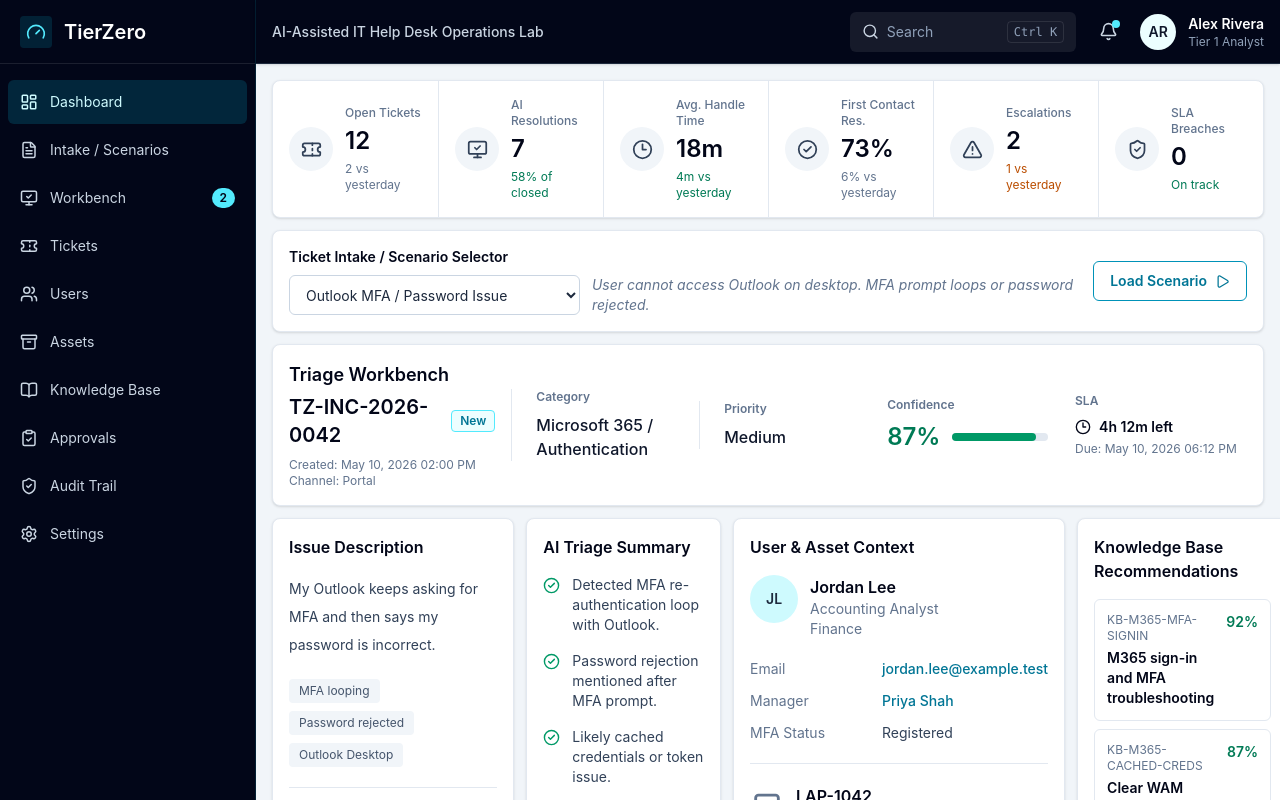
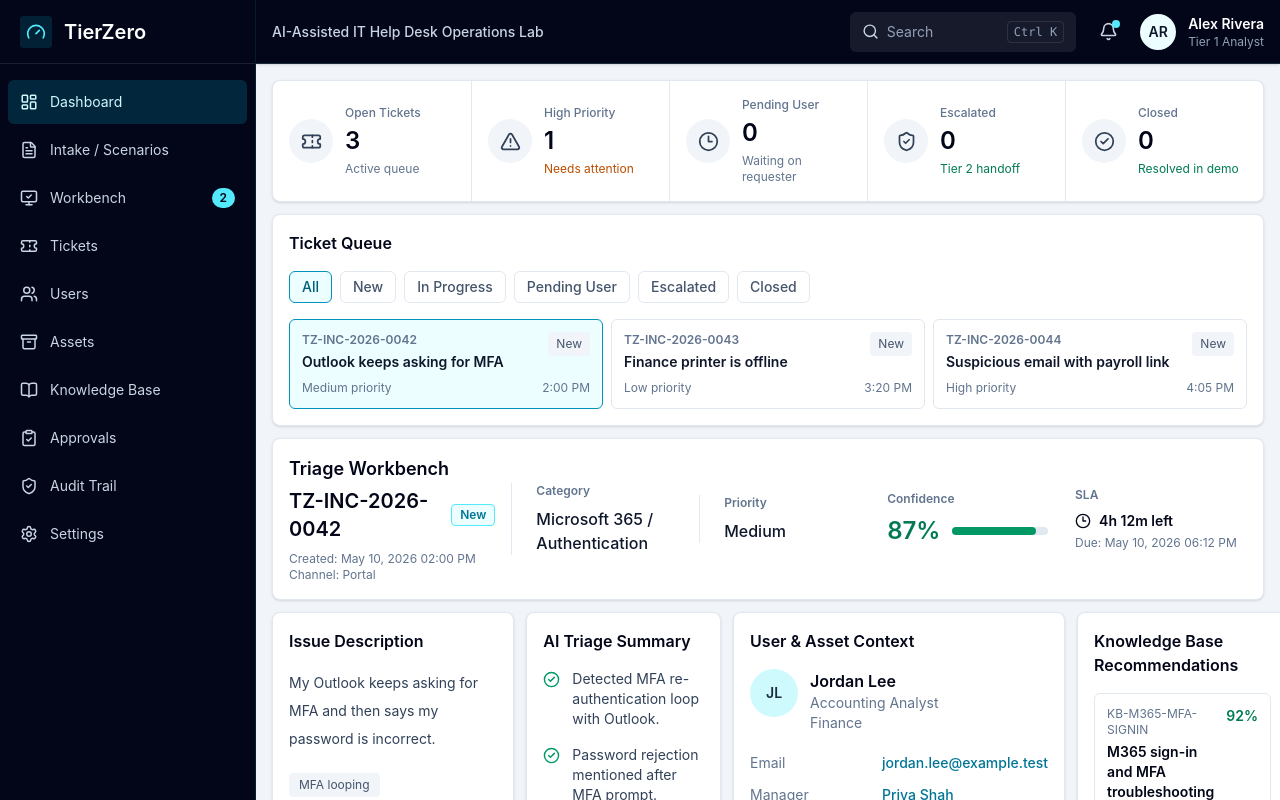
Before and after one commit to Rblea97/tierzero-helpdesk-lab, a React (Vite) app: page / in a window 1280 px wide. Shown: the top 800 px of the page. Built offline with nearby package versions, Linux system fonts and the light colour scheme.

Commit message:
feat: add interactive ticket queue

```diff
--- a/src/App.tsx
+++ b/src/App.tsx
@@ -6,23 +6,31 @@ import {
   PrimaryWorkbenchPanels,
   SecondaryWorkbenchPanels
 } from "./components/workbench/WorkbenchPanels";
-import { ScenarioSelector } from "./components/workbench/ScenarioSelector";
+import { TicketQueue } from "./components/workbench/TicketQueue";
 import { TriageHeader } from "./components/workbench/TriageHeader";
 import { sampleTickets } from "./data/mockData";
+import { getQueueMetrics, getVisibleTickets } from "./domain/queue";
 import { triageTicket } from "./domain/triage";
-import type { Ticket } from "./domain/types";
+import type { QueueFilter, Ticket } from "./domain/types";
 import { buildTimeline } from "./domain/workflow";
 import type { ApprovalState, NoteTab } from "./domain/workflow";
 
 export function App() {
+  const [tickets] = useState<Ticket[]>(sampleTickets);
   const [selectedTicketId, setSelectedTicketId] = useState(sampleTickets[0].id);
+  const [queueFilter, setQueueFilter] = useState<QueueFilter>("all");
   const [approvalState, setApprovalState] =
     useState<ApprovalState>("pending");
   const [activeNoteTab, setActiveNoteTab] = useState<NoteTab>("notes");
 
-  const ticket = sampleTickets.find(
+  const ticket = tickets.find(
     (candidate) => candidate.id === selectedTicketId
-  ) as Ticket;
+  ) ?? tickets[0];
+  const metrics = useMemo(() => getQueueMetrics(tickets), [tickets]);
+  const visibleTickets = useMemo(
+    () => getVisibleTickets(tickets, queueFilter),
+    [tickets, queueFilter]
+  );
   const recommendation = useMemo(() => triageTicket(ticket), [ticket]);
   const timeline = buildTimeline(ticket, approvalState);
 
@@ -34,8 +42,14 @@ export function App() {
 
   return (
     <AppShell>
-      <MetricStrip />
-      <ScenarioSelector onTicketChange={handleTicketChange} ticket={ticket} />
+      <MetricStrip metrics={metrics} />
+      <TicketQueue
+        filter={queueFilter}
+        onFilterChange={setQueueFilter}
+        onSelectTicket={handleTicketChange}
+        selectedTicketId={selectedTicketId}
+        tickets={visibleTickets}
+      />
       <TriageHeader recommendation={recommendation} ticket={ticket} />
       <PrimaryWorkbenchPanels
         recommendation={recommendation}
--- a/src/components/dashboard/MetricStrip.tsx
+++ b/src/components/dashboard/MetricStrip.tsx
@@ -1,9 +1,63 @@
-import { metrics } from "../../data/viewData";
+import {
+  AlertTriangle,
+  CheckCircle2,
+  Clock3,
+  ShieldCheck,
+  Ticket
+} from "lucide-react";
+import type { LucideIcon } from "lucide-react";
+import type { QueueMetrics } from "../../domain/types";
 
-export function MetricStrip() {
+interface MetricCard {
+  delta: string;
+  icon: LucideIcon;
+  label: string;
+  tone: "good" | "neutral" | "warn";
+  value: string;
+}
+
+export function MetricStrip({ metrics }: { metrics: QueueMetrics }) {
+  const metricCards: MetricCard[] = [
+    {
+      label: "Open Tickets",
+      value: metrics.openTickets.toString(),
+      delta: "Active queue",
+      icon: Ticket,
+      tone: "neutral"
+    },
+    {
+      label: "High Priority",
+      value: metrics.highPriority.toString(),
+      delta: "Needs attention",
+      icon: AlertTriangle,
+      tone: metrics.highPriority > 0 ? "warn" : "good"
+    },
+    {
+      label: "Pending User",
+      value: metrics.pendingUser.toString(),
+      delta: "Waiting on requester",
+      icon: Clock3,
+      tone: "neutral"
+    },
+    {
+      label: "Escalated",
+      value: metrics.escalated.toString(),
+      delta: "Tier 2 handoff",
+      icon: ShieldCheck,
+      tone: metrics.escalated > 0 ? "warn" : "good"
+    },
+    {
+      label: "Closed",
+      value: metrics.closed.toString(),
+      delta: "Resolved in demo",
+      icon: CheckCircle2,
+      tone: "good"
+    }
+  ];
+
   return (
-    <section className="grid grid-cols-2 gap-0 overflow-hidden rounded-lg border border-slate-200 bg-white shadow-sm xl:grid-cols-6">
-      {metrics.map((metric, index) => (
+    <section className="grid grid-cols-2 gap-0 overflow-hidden rounded-lg border border-slate-200 bg-white shadow-sm xl:grid-cols-5">
+      {metricCards.map((metric, index) => (
         <div
           className={`flex min-h-24 items-center gap-3 p-4 ${
             index > 0 ? "border-slate-200" : ""
--- /dev/null
+++ b/src/components/workbench/TicketQueue.tsx
@@ -0,0 +1,79 @@
+import { Inbox } from "lucide-react";
+import { queueFilters } from "../../data/viewData";
+import type { QueueFilter, Ticket } from "../../domain/types";
+import { formatTime, titleCase } from "../../lib/format";
+import { Panel } from "../ui/Panel";
+
+export function TicketQueue({
+  filter,
+  onFilterChange,
+  onSelectTicket,
+  selectedTicketId,
+  tickets
+}: {
+  filter: QueueFilter;
+  onFilterChange: (filter: QueueFilter) => void;
+  onSelectTicket: (ticketId: string) => void;
+  selectedTicketId: string;
+  tickets: Ticket[];
+}) {
+  return (
+    <Panel title="Ticket Queue">
+      <div className="flex flex-wrap gap-2">
+        {queueFilters.map((option) => (
+          <button
+            className={`h-8 rounded-md border px-3 text-sm font-medium ${
+              filter === option.id
+                ? "border-cyan-600 bg-cyan-50 text-cyan-800"
+                : "border-slate-200 text-slate-600 hover:bg-slate-50"
+            }`}
+            key={option.id}
+            onClick={() => onFilterChange(option.id)}
+            type="button"
+          >
+            {option.label}
+          </button>
+        ))}
+      </div>
+      <div className="mt-4 grid gap-2 md:grid-cols-3">
+        {tickets.length === 0 ? (
+          <div className="flex items-center gap-2 rounded-md border border-dashed border-slate-300 p-4 text-sm text-slate-500 md:col-span-3">
+            <Inbox size={16} />
+            No tickets match this filter.
+          </div>
+        ) : (
+          tickets.map((ticket) => (
+            <button
+              className={`rounded-md border p-3 text-left ${
+                selectedTicketId === ticket.id
+                  ? "border-cyan-600 bg-cyan-50"
+                  : "border-slate-200 bg-white hover:bg-slate-50"
+              }`}
+              key={ticket.id}
+              onClick={() => onSelectTicket(ticket.id)}
+              type="button"
+            >
+              <div className="flex items-start justify-between gap-3">
+                <div className="min-w-0">
+                  <p className="text-xs font-semibold text-slate-500">
+                    {ticket.id}
+                  </p>
+                  <p className="mt-1 text-sm font-semibold text-slate-900">
+                    {ticket.title}
+                  </p>
+                </div>
+                <span className="shrink-0 rounded bg-slate-100 px-2 py-1 text-xs text-slate-600">
+                  {titleCase(ticket.status)}
+                </span>
+              </div>
+              <div className="mt-2 flex items-center justify-between gap-3 text-xs text-slate-500">
+                <span>{titleCase(ticket.priority)} priority</span>
+                <span>{formatTime(ticket.updatedAt)}</span>
+              </div>
+            </button>
+          ))
+        )}
+      </div>
+    </Panel>
+  );
+}
--- a/src/data/viewData.ts
+++ b/src/data/viewData.ts
@@ -14,7 +14,7 @@ import {
   Users
 } from "lucide-react";
 import type { LucideIcon } from "lucide-react";
-import type { Ticket as SupportTicket } from "../domain/types";
+import type { QueueFilter, Ticket as SupportTicket } from "../domain/types";
 
 export interface NavItem {
   active?: boolean;
@@ -89,6 +89,15 @@ export const metrics: Metric[] = [
   }
 ];
 
+export const queueFilters: { id: QueueFilter; label: string }[] = [
+  { id: "all", label: "All" },
+  { id: "new", label: "New" },
+  { id: "in_progress", label: "In Progress" },
+  { id: "pending_user", label: "Pending User" },
+  { id: "escalated", label: "Escalated" },
+  { id: "closed", label: "Closed" }
+];
+
 export const scenarioDescriptions: Record<string, string> = {
   "TZ-INC-2026-0042":
     "User cannot access Outlook on desktop. MFA prompt loops or password rejected.",
```
